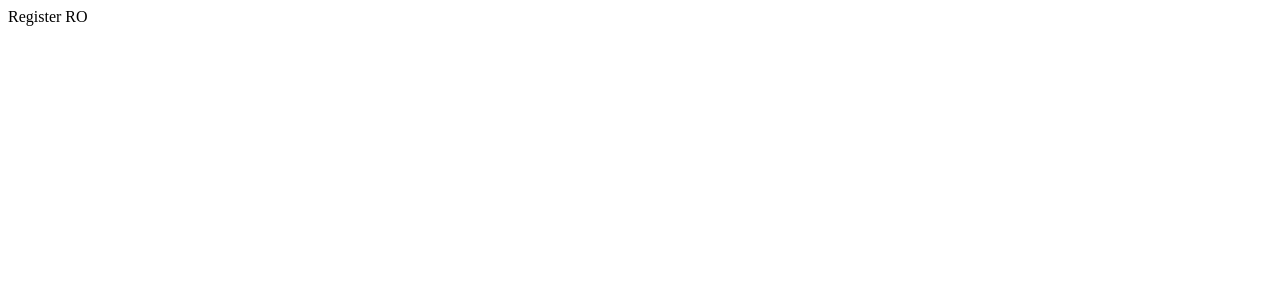
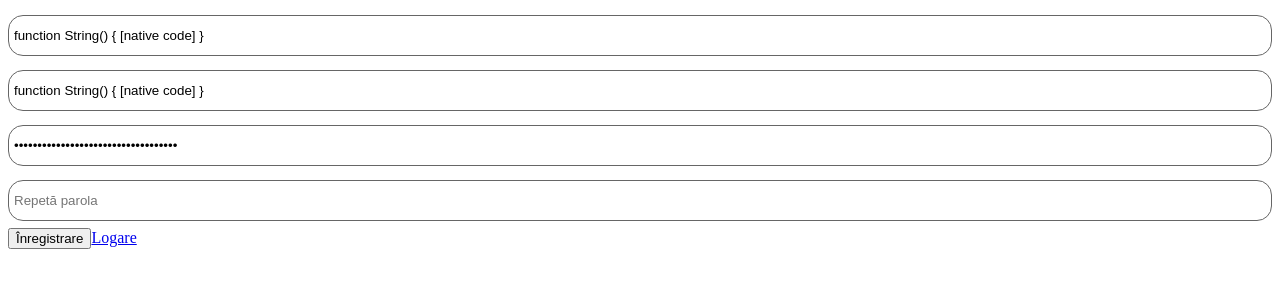
Before and after one commit to girlsgoit/notes-2022, a Vue app: page /#/ro/register in a window 1280 px wide. Shown: the top 300 px of the page. Built offline with nearby package versions, Linux system fonts and the light colour scheme.

Commit message:
fixed bugs in register ro/ru

```diff
--- a/src/pages/RegisterRO.vue
+++ b/src/pages/RegisterRO.vue
@@ -1,12 +1,157 @@
 <template>
-  <div>Register RO</div>
+  <section>
+    <div class="container container_forms">
+      <!-- <img src="./assets/notes.png" alt="logo" /> -->
+      <form action="" name="register" class="form_container">
+        <input
+          type="text"
+          name="userName"
+          placeholder="Nume de utilizator"
+          v-model="username"
+        />
+        <input
+          type="text"
+          name="fullName"
+          placeholder="Numele Prenumele"
+          v-model="fullname"
+        />
+        <input
+          type="password"
+          name="password"
+          placeholder="Parola"
+          v-model="password"
+        />
+        <input
+          type="password"
+          name="confirmPassword"
+          placeholder="Repetă parola"
+          v-model="confirmpass"
+        />
+        <br />
+        <div class="buttons">
+          <button name="register" type="submit" @click="startRegister()">
+            Înregistrare
+          </button>
+          <a href="#/ro/login">Logare</a>
+        </div>
+      </form>
+    </div>
+  </section>
 </template>
 
 <script>
+import axios from "axios";
 export default {
   name: "RegisterRO",
+  data: function () {
+    return {
+      username: String,
+      fullname: String,
+      password: String,
+      confirmpassword: String,
+      users: [],
+      user: Object,
+    };
+  },
+
+  methods: {
+    startRegister() {
+      if (
+        this.username == "" ||
+        this.fullname == "" ||
+        this.password == "" ||
+        this.confirmpassword == ""
+      ) {
+        alert("Completați toate golurile!");
+      } else if (this.confirmpassword !== this.password) {
+        alert("Parolele nu se potrivesc!");
+      }
+    },
+    async register() {
+      const profile = await axios.get("api");
+      this.users = profile.data;
+      const isFound = this.users.some((element) => {
+        if (element.username === this.username) {
+          this.user = element;
+          return true;
+        }
+        return false;
+      });
+      if (isFound) {
+        alert("Acest utilizator exista deja!");
+      } else {
+        const data = { username: this.username, password: this.password };
+        const newuser = await axios.post(/*va fi api,*/ data);
+        this.users.push(data);
+        this.$router.push(`/ro/note/${this.user.id}`);
+      }
+    },
+  },
 };
 </script>
 
 <style scoped>
+body {
+  font-family: "Roboto", sans-serif, Lobster;
+  background-color: #f2f2f2;
+  color: white;
+  display: flex;
+  justify-content: center;
+  margin-top: 125px;
+}
+.register {
+  text-align: center;
+  max-width: 400px;
+  border-radius: 20px;
+  border: 1.5px solid #4567ff;
+  background: white;
+  box-sizing: border-box;
+  padding: 30px;
+  box-shadow: 5px 10px #bccacc;
+}
+.register h2 {
+  font-family: Lobster;
+  text-align: center;
+  color: #1b81e0;
+  font-size: 40px;
+}
+input[type="text"],
+input[type="password"] {
+  width: 100%;
+  margin: 7px auto;
+  box-sizing: border-box;
+  border-radius: 15px;
+  padding: 12px 5px;
+  outline: none;
+  border: 1px solid #666666;
+  color: black;
+}
+.register-button {
+  display: inline-block;
+  font-size: 17px;
+  padding: 10px;
+  margin-top: 20px;
+  margin-left: 45px;
+  text-decoration: none;
+  outline: none;
+  border: none;
+  border-radius: 3px;
+  background-color: #1b81e0;
+  color: white;
+  transition: 0.7s;
+}
+.login-button {
+  display: inline-block;
+  font-size: 17px;
+  padding: 10px;
+  margin-top: 20px;
+  margin-left: 45px;
+  margin-right: 30px;
+  text-decoration: none;
+  outline: none;
+  border: none;
+  border-radius: 4px;
+  color: #2876bf;
+  transition: 0.5s;
+}
 </style>
--- a/src/pages/RegisterRU.vue
+++ b/src/pages/RegisterRU.vue
@@ -1,7 +1,7 @@
 <template>
   <section>
     <div class="container container_forms">
-      <!-- <img src="./assets/notes.png" alt="logo" /> -->
+      <img src="./assets/notes.png" alt="logo" />
       <form action="" name="register" class="form_container">
         <input
           type="text"
```
